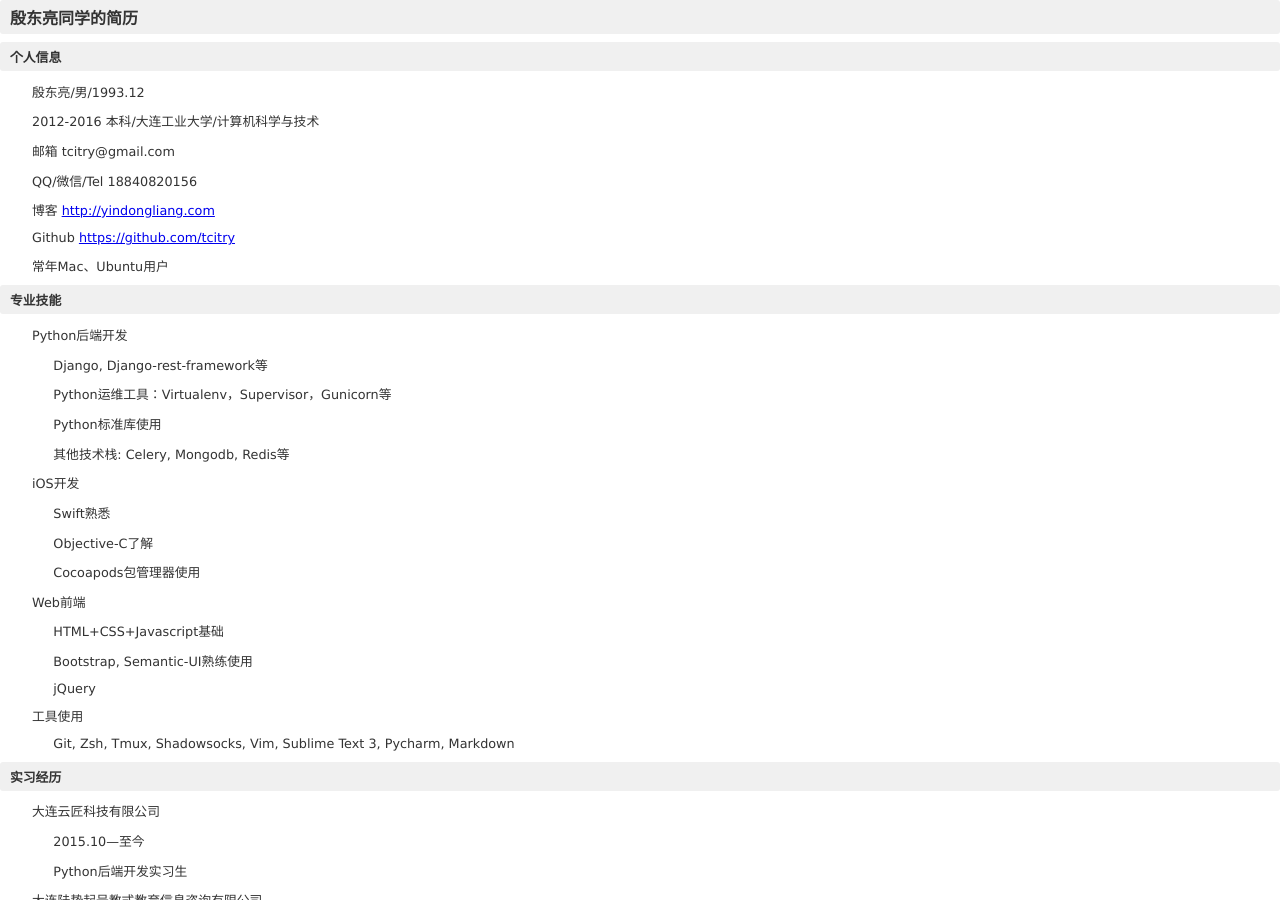
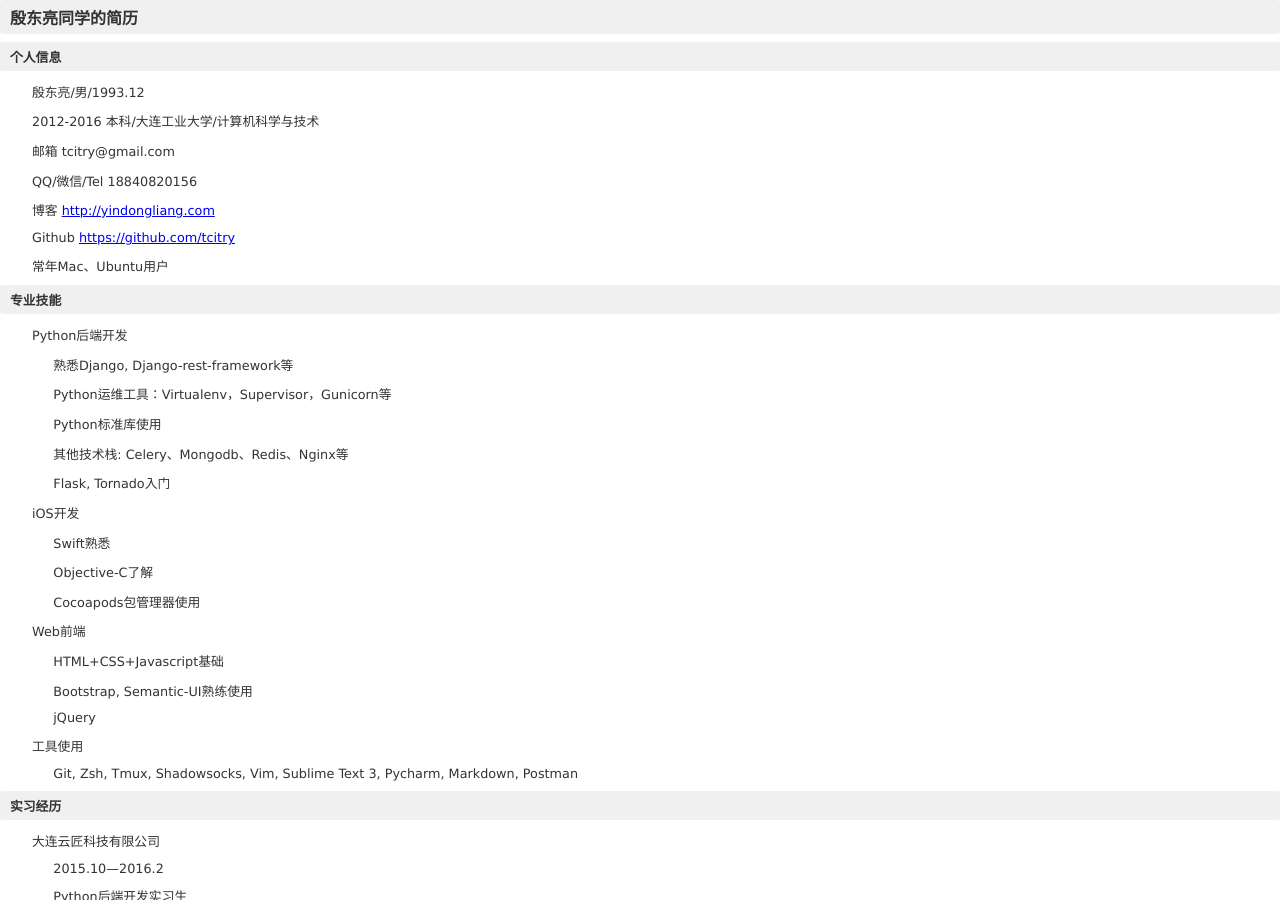
Before and after one commit to dlpu/dlpu.github.io, a Jekyll site: the page resume.html, which Jekyll copies as it is, in a window 1280 px wide and 900 px high. Built offline with Jekyll 4.4.1, drawn with Linux system fonts in a browser that asks for light colours.

Commit message:
update my resume

```diff
--- a/about.html
+++ b/about.html
@@ -14,7 +14,7 @@ title: 关于作者
     </div>
 </div>
 <p>
-    应届毕业生，热爱编程，擅于Python后端和iOS开发，对编译器有浓厚兴趣。
+    应届毕业生，热爱编程，喜欢Python和iOS开发，对编译器有浓厚兴趣。
 </p>
 <p>
     这是<a href="/resume.html", target="">我的简历</a>，欢迎<a href="mailto:tcitry@gmail.com" target="_blank">邮件</a>交流。
--- a/resume.html
+++ b/resume.html
@@ -231,7 +231,7 @@
 			<ul class="actionlist">
 				<li class="action">
 					<div class="actioninfo">
-						<h4>Django, Django-rest-framework等</h4>
+						<h4>熟悉Django, Django-rest-framework等</h4>
 					</div>
 				</li>
 				<li class="action">
@@ -246,7 +246,12 @@
 				</li>
 				<li class="action">
 					<div class="actioninfo">
-						<h4>其他技术栈: Celery, Mongodb, Redis等</h4>
+						<h4>其他技术栈: Celery、Mongodb、Redis、Nginx等</h4>
+					</div>
+				</li>
+				<li class="action">
+					<div class="actioninfo">
+						<h4>Flask, Tornado入门</h4>
 					</div>
 				</li>
 			</ul>
@@ -302,7 +307,7 @@
 			<ul class="actionlist">
 				<li class="action">
 					<div class="actioninfo">
-						<h4>Git, Zsh, Tmux, Shadowsocks, Vim, Sublime Text 3, Pycharm, Markdown</h4>
+						<h4>Git, Zsh, Tmux, Shadowsocks, Vim, Sublime Text 3, Pycharm, Markdown, Postman</h4>
 					</div>
 				</li>
 			</ul>
@@ -317,7 +322,7 @@
 			<ul class="actionlist">
 				<li class="action">
 					<div class="actioninfo">
-						<h4>2015.10—至今</h4>
+						<h4>2015.10—2016.2</h4>
 					</div>
 				</li>
 				<li class="action">
```
